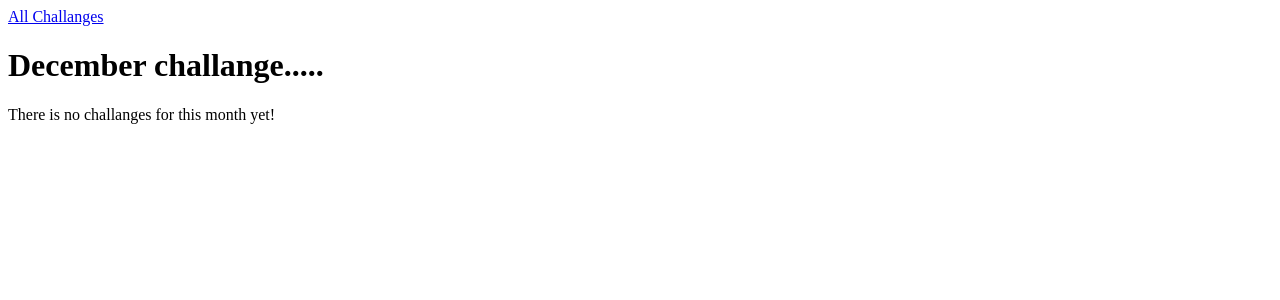
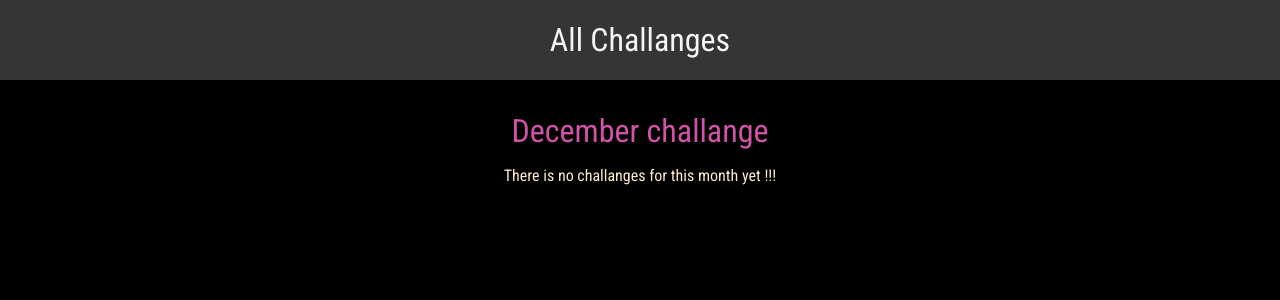
Before and after one commit to Pratyansh-droid/Monthely_challanges, a Django app: page /challanges/december in a window 1280 px wide. Shown: the top 300 px of the page. Run offline with Django 5.2, Linux system fonts and the light colour scheme.

Commit message:
Updated styles and templates

```diff
--- /dev/null
+++ b/challanges/static/challanges/challange.css
@@ -0,0 +1,21 @@
+h1, h2 {
+    color: whitesmoke;
+    text-align: center;
+}
+
+h1 {
+    font-size: 2rem;
+    margin: 2rem 0 1rem 0;
+    font-weight: normal;
+    color: #cf54a6;
+}
+
+h2 {
+    font-size: 3rem;
+    font-weight: bold;
+}
+
+.fallback {
+    text-align: center;
+    color: blanchedalmond;
+}
--- /dev/null
+++ b/challanges/static/challanges/include/header.css
@@ -0,0 +1,25 @@
+header{
+    height: 5rem;
+    width: 100%;
+    background-color: #353535;
+}
+
+header nav{
+    width: 100%;
+    height: 100%;
+    display: flex;
+    justify-content: center;
+    align-items: center;
+}
+
+header nav a{
+    color: whitesmoke;
+    font-size: 2rem;
+    font-width: bold;
+    text-decoration: none;
+}
+
+header nav a:hover,
+header nav a:active{
+    color: #c04c99;
+}
--- a/challanges/templates/challanges/challange.html
+++ b/challanges/templates/challanges/challange.html
@@ -1,13 +1,19 @@
 {% extends "base.html" %}
+{% load static %}
+
+{% block css_file %}
+    <link rel="stylesheet" href="{% static "challanges/challange.css" %}">
+    <link rel="stylesheet" href="{% static "challanges/include/header.css" %}">
+{% endblock %}
 
 {% block page_title %}{{ month_name|title }} Challange{% endblock %}
 {% block content %}
     {% include "./include/header.html" %}
 
-    <h1>{{ month_name|title }} challange.....</h1>
+    <h1>{{ month_name|title }} challange</h1>
     {% if text is not None %}
         <h2>{{ text }}</h2>
     {% else %}
-     <p>There is no challanges for this month yet!</p>
+     <p class="fallback">There is no challanges for this month yet !!! </p>
     {% endif %}
 {% endblock %}
--- a/challanges/templates/challanges/index.html
+++ b/challanges/templates/challanges/index.html
@@ -1,4 +1,10 @@
 {% extends "base.html" %}
+{% load static %}
+
+{% block css_file %}
+    <link rel="stylesheet" href="{% static "challanges/index.css" %}">
+    <link rel="stylesheet" href="{% static "challanges/include/header.css" %}">
+{% endblock %}
 
 {% block page_title %}All Challanges{% endblock %}
 {% block content %}
--- a/monthely_challanges/settings.py
+++ b/monthely_challanges/settings.py
@@ -118,3 +118,6 @@ USE_TZ = True
 # https://docs.djangoproject.com/en/6.0/howto/static-files/
 
 STATIC_URL = 'static/'
+STATICFILES_DIRS = [
+    BASE_DIR / "static"
+]
--- /dev/null
+++ b/static/styles.css
@@ -0,0 +1,10 @@
+@import url('https://fonts.googleapis.com/css2?family=Roboto+Condensed:ital,wght@0,100..900;1,100..900&display=swap');
+
+html {
+    font-family: "Roboto Condensed", sans-serif;
+}
+
+body {
+    margin: 0;
+    background-color: #000000;
+}
--- a/templates/base.html
+++ b/templates/base.html
@@ -1,9 +1,12 @@
+{% load static %}
 <!DOCTYPE html>
 <html lang="en">
 <head>
     <meta charset="UTF-8">
     <meta name="viewport" content="width=device-width, initial-scale=1.0">
     <title>{% block page_title %}My Challenges{% endblock %}</title>
+    <link rel="stylesheet" href="{% static "styles.css" %}">
+    {% block css_file %}{% endblock %}
 </head>
 <body>
     {% block content %}{% endblock %}
```
Also changed, not shown: challanges/static/challanges/index.css (added, +37 -0 lines), challanges/static/challanges.css (deleted).
